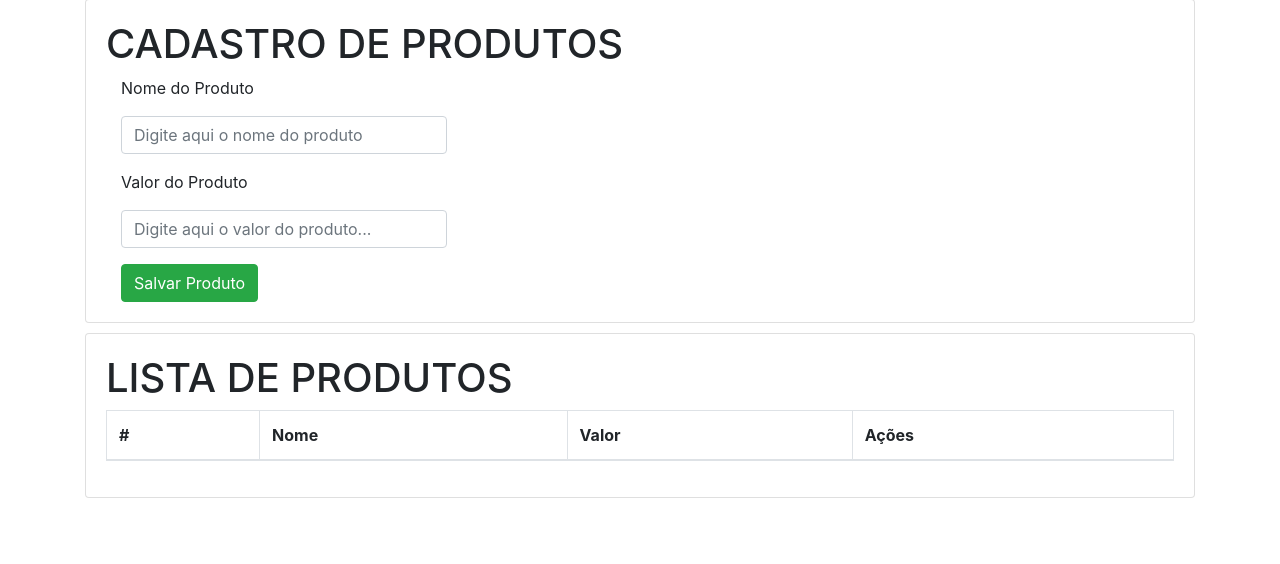
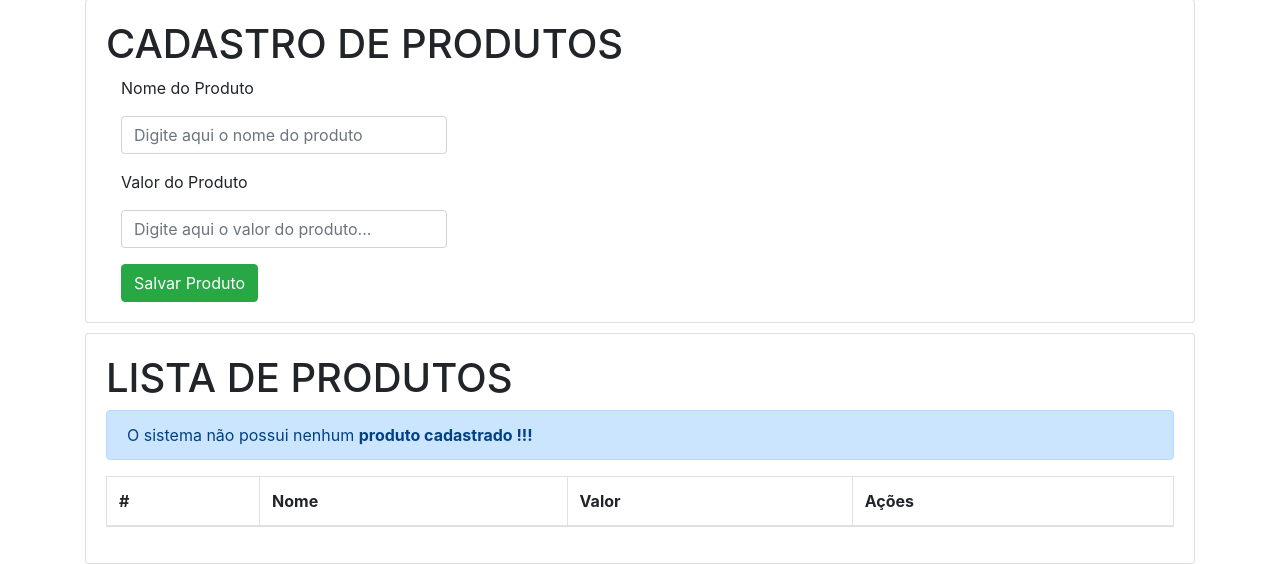
Before and after one commit to matheus-henrique/matheusproduto, a Django app: page / in a window 1280 px wide. Shown: the part 282-846 px from the top of the page. Before the commit the page ends 780 px from the top, so only its background shows below. Run offline with Django 3.2, Linux system fonts and the light colour scheme; tables that the repository leaves empty hold one stand-in row (values such as "Sample post"); lists and menus that the app fills with data are empty; some libraries are stand-ins or nearby versions.

Commit message:
Modulo Excluir Ok e correcoes gerais ok

```diff
--- a/produtos_api/views.py
+++ b/produtos_api/views.py
@@ -21,14 +21,10 @@ class ProdutosList(APIView):
 			serializer.save()
 			return Response(serializer.data, status=status.HTTP_201_CREATED)
 		return Response(serializer.errors, status=status.HTTP_400_BAD_REQUEST)
-	def delete(self, request, pk, format=None):
-		produto = self.get_object(pk)
-		produto.delete()
-		return Response(status=status.HTTP_204_NO_CONTENT)
 
 
 class ProdutosListDetails(APIView):
-	def get_object(self,pk ):
+	def get_object(self,pk):
 		try:
 			return Produtos.objects.get(pk=pk)
 		except Produtos.DoesNotExist:
@@ -46,4 +42,9 @@ class ProdutosListDetails(APIView):
 			serializer.save()
 			return Response(serializer.data)
 
+	def delete(self, request, pk, format=None):
+		produto = self.get_object(pk)
+		produto.delete()
+		return Response(status=status.HTTP_204_NO_CONTENT)
+
 		return Response(serializer.errors, status=status.HTTP_400_BAD_REQUEST)
--- a/produtos_app/static/main_produtos.js
+++ b/produtos_app/static/main_produtos.js
@@ -5,15 +5,42 @@ $(document).ready(function(){
 		dataType: "json",
 		success : function(data){
 			$.each(data, function(){
-				$("#tbodyprodutos").append(
-					"<tr><th scope='row'>"+this.id+"</th><td>"+this.nome+"</td><td> R$"+this.valor+"</td><td><button type='button' class='btn btn-primary btn-editar' data-value="+this.id+">Editar</button><button type='button' class='btn btn-danger'>Excluir</button></td>");
-			})
+				$("#tbodyprodutos").append("<tr class=produto"+this.id+" id='produto'><th scope='row'>"+this.id+"</th><td>"+this.nome+"</td><td> R$"+this.valor+"</td><td><button type='button' class='btn btn-primary btn-editar' data-value="+this.id+">Editar</button><button type='button' class='btn btn-danger btn-excluir' data-value="+this.id+">Excluir</button></td>");
+			});
+			verifica_tem_produto_cadastrado();
+
 		}
 	});
 });
 
 
-$(document).on('click',"#form-modal", function(event){
+$(document).on('submit',"#form_cadastra_produto", function(event){
+	event.preventDefault();
+	var nome = $('#nome').val();
+	var valor = $('#valor').val();
+	$.ajax({
+		type : "POST",
+		url: "/produtos/",
+		dataType: "json",
+		contentType: 'application/json',
+		data: JSON.stringify({'nome': nome,'valor': valor}),
+		success : function(data){
+			$("#tbodyprodutos").append(
+					"<tr class=produto"+data.id+" id='produto'><th scope='row'>"+data.id+"</th><td>"+data.nome+"</td><td> R$"+data.valor+"</td><td><button type='button' class='btn btn-primary btn-editar' data-value='"+data.id+"'>Editar</button><button type='button' class='btn btn-danger btn-excluir' data-value="+data.id+">Excluir</button></td>");
+			$("#msg").html("<div class='alert alert-success' role='alert'>O produto <strong>"+data.nome+"</strong> foi adicionado com <strong>sucesso!!</strong></div>")
+			verifica_tem_produto_cadastrado();
+
+		},
+		error : function(){
+			$("#msg").html("<div class='alert alert-danger' role='alert'>Verifique o campo <strong>Valor do Produto</strong> ele só aceita tipos <strong>numericos</strong>.</div>");
+		}
+
+	});
+});
+
+
+
+$(document).on('submit',"#form-modal", function(event){
 	event.preventDefault();
 	var nome = $('#modal-nome').val();
 	var valor = $('#modal-valor').val();
@@ -28,9 +55,44 @@ $(document).on('click',"#form-modal", function(event){
 			$('.modal').modal('hide');
 			$("#msg").html("<div class='alert alert-success' role='alert'>O produto <strong>"+data.nome+"</strong> foi alterado com <strong>sucesso!!</strong></div>");
 			location.reload();
+		},
+		error : function(){
+			$('.modal').modal('hide');
+			$("#msg").html("<div class='alert alert-danger' role='alert'>Verifique o campo <strong>Valor do Produto</strong> ele só aceita tipos <strong>numericos</strong>.</div>");
 		}
 
 	});
+});
+
+
+function verifica_tem_produto_cadastrado(){
+	var $produto = $('#produto');
+	console.log('fasfasf');
+	 if (!$produto.length){
+	     $("#alert").show();
+	     $(".table-produto").hide();
+	 }else{
+	 	$("#alert").hide();
+	 	 $(".table-produto").show();
+	 }
+}
+
+$(document).on('click','.btn-excluir', function(){
+	var id = $(this).attr('data-value');
+	$.ajax({
+		type : "DELETE",
+		url: "/produto/"+id+"/",
+		dataType: "json",
+		contentType: 'application/json',
+		data: JSON.stringify({'id':id,'nome': nome,'valor': valor}),
+		success : function(data){
+			var $target = $(".produto"+id);
+			$(".produto"+id).remove();
+			verifica_tem_produto_cadastrado();
+		}
+
+	});
+
 });
 
 $(document).on('click','.btn-editar', function(){
@@ -47,24 +109,3 @@ $(document).on('click','.btn-editar', function(){
 	});
 
 });
-
-$(document).on('submit',"#form_cadastra_produto", function(event){
-	event.preventDefault();
-	alert("cfdasdad");
-	var nome = $('#nome').val();
-	var valor = $('#valor').val();
-	$.ajax({
-		type : "POST",
-		url: "/produtos/",
-		dataType: "json",
-		contentType: 'application/json',
-		data: JSON.stringify({'nome': nome,'valor': valor}),
-		success : function(data){
-			$("#tbodyprodutos").append(
-					"<tr><th scope='row'>"+data.id+"</th><td>"+data.nome+"</td><td> R$"+data.valor+"</td><td><button type='button' class='btn btn-primary btn-editar' data-value='"+data.id+">Editar</button><button type='button' class='btn btn-danger'>Excluir</button></td>");
-			$("#msg").html("<div class='alert alert-success' role='alert'>O produto <strong>"+data.nome+"</strong> foi adicionado com <strong>sucesso!!</strong></div>")
-
-		}
-
-	});
-});
--- a/produtos_app/templates/index.html
+++ b/produtos_app/templates/index.html
@@ -58,6 +58,7 @@
 		</div>
 		<div class="card">
 		  <div class="card-body">
+		  </form>
 		    <form id="form_cadastra_produto">
 				<h1>CADASTRO DE PRODUTOS</h1>
 				  <div class="col-4">
@@ -72,10 +73,8 @@
 					  <input id="valor" type="text" name="valor" class="form-control" placeholder="Digite aqui o valor do produto..." aria-label="Username" aria-describedby="basic-addon1" required>
 					</div>
 		   		 </div>
-
 		   		  <div class="col-4">
-			  	<button type='submit' class='btn btn-success'>Salvar Produto</button>
-
+				  	<button type="submit" class='btn btn-success'>Salvar Produto</button>
 		   		 </div>
    		 		</form>
 		  </div>
@@ -87,7 +86,8 @@
 	    	<div class="card">
 	 	 <div class="card-body">
 			<h1>LISTA DE PRODUTOS</h1>
-			<table class="table table-bordered table-hover">
+			<div id="alert" class="alert alert-primary" role="alert">O sistema não possui nenhum <strong>produto cadastrado !!!</strong></div>
+			<table class="table table-bordered table-hover table-produto">
 			  <thead>
 			    <tr>
 			      <th scope="col">#</th>
```
Also changed, not shown: db.sqlite3. Lines whose indentation alone changed are shown as unchanged.
